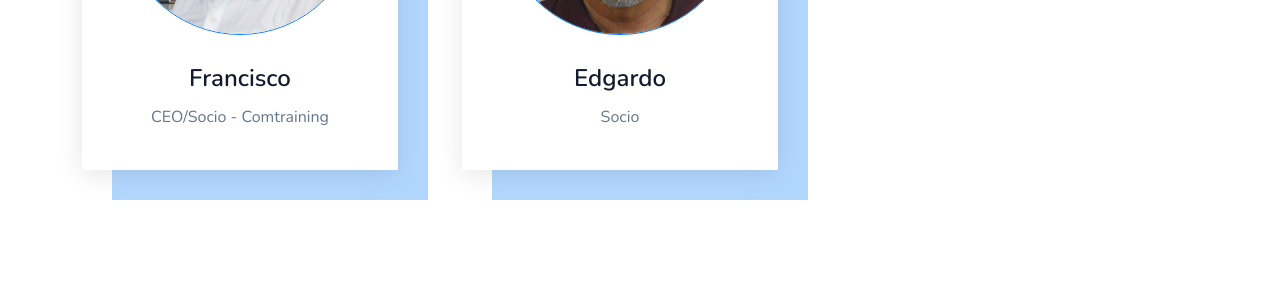
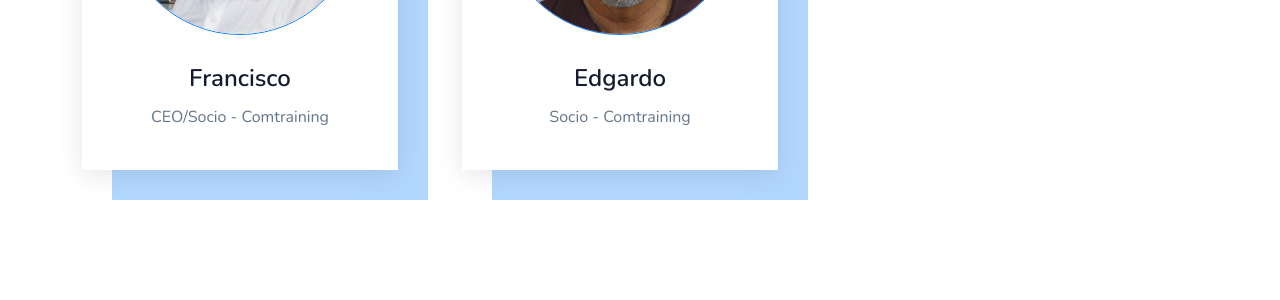
Before and after one commit to fjvalles/comtraining-landing, a Jekyll site: the page built from team.html, in a window 1280 px wide. Shown: the part 955-1255 px from the top of the page. Built offline with Jekyll 4.4.1, drawn with Linux system fonts in a browser that asks for light colours; a script that is not in the unit is left out.

Commit message:
Update Config “members”

```diff
--- a/_data/team-members.yml
+++ b/_data/team-members.yml
@@ -5,5 +5,5 @@ items:
     linkedin: https://www.linkedin.com/in/francisco-vall%C3%A9s/
   - name: Edgardo
     img_src: /assets/uploads/edgardo-perfil.jpg
-    designation: Socio
+    designation: Socio - Comtraining
     linkedin: https://www.linkedin.com/in/edgardo-mimica-4a3644144/
```
